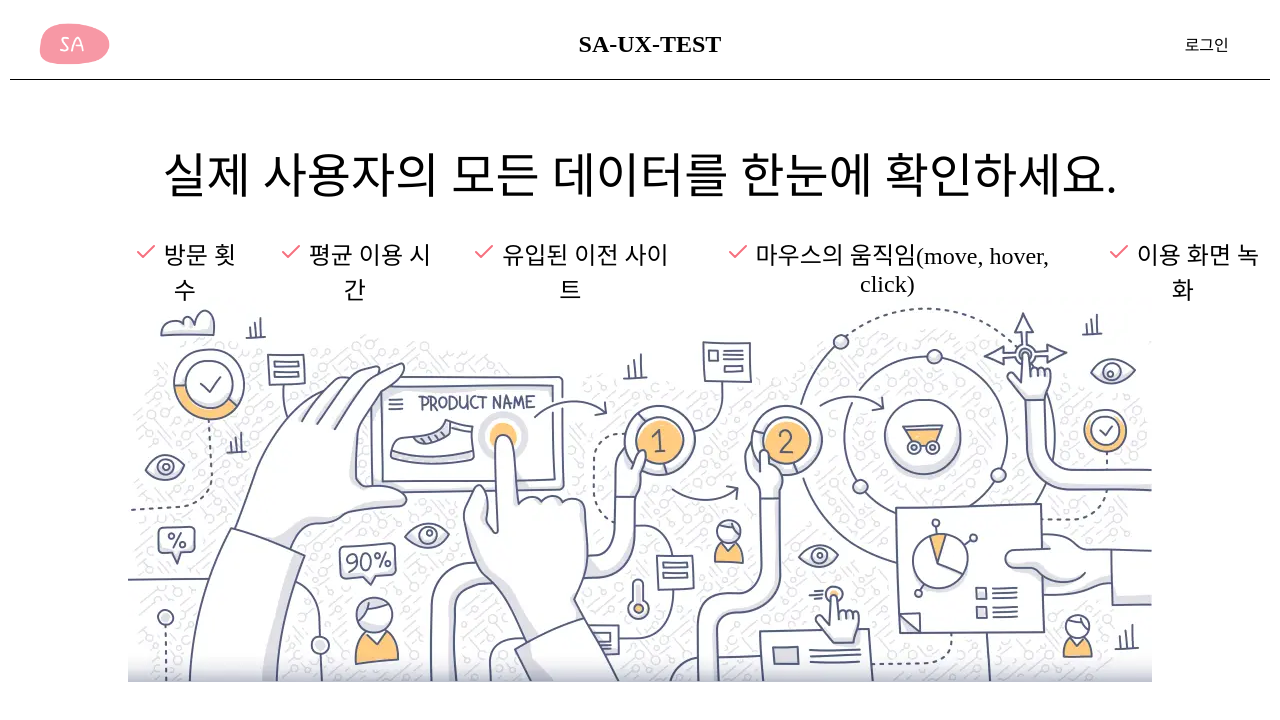
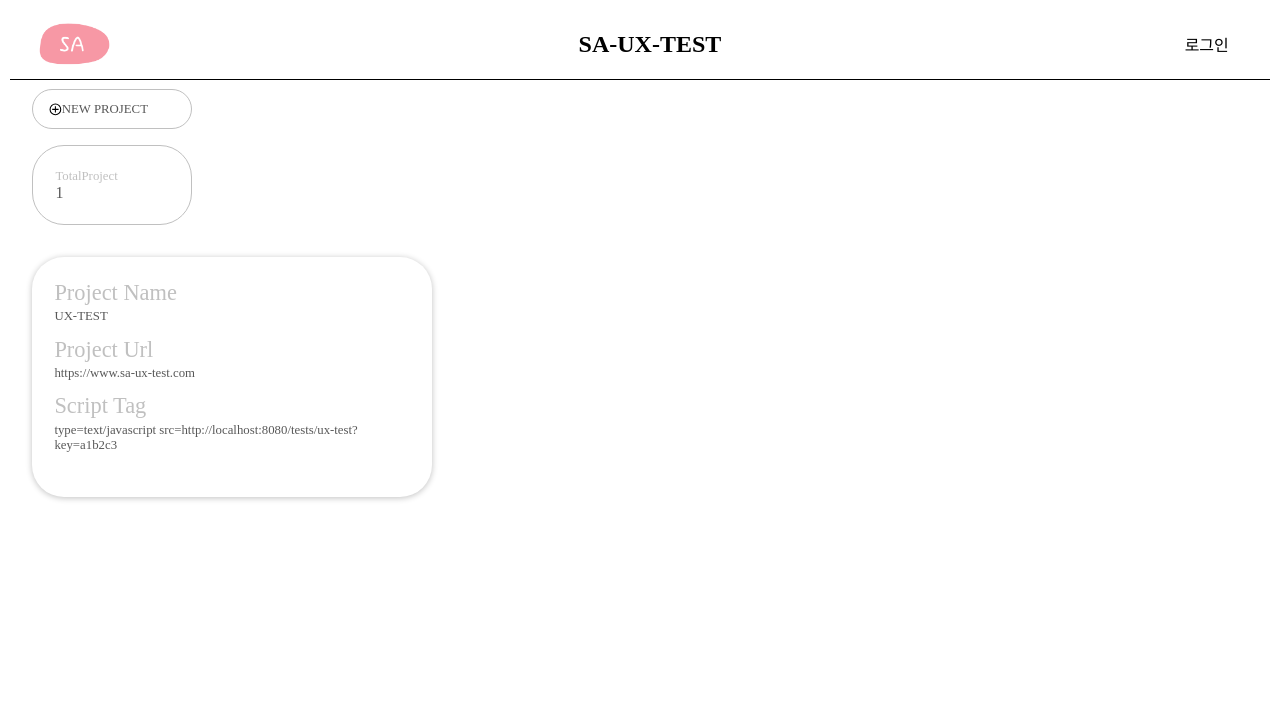
Before and after one commit to comtlee/sa-ux-test-client, a React (Create React App) app: page /Projects in a window 1280 px wide. Shown: the top 720 px of the page. Built offline with nearby package versions, Linux system fonts and the light colour scheme; no server answers; a web font is replaced by a local one.

Commit message:
✨Feat: 프로젝트 리스트 페이지 구현

```diff
--- a/package.json
+++ b/package.json
@@ -1,6 +1,6 @@
 {
   "name": "sa-ux-test-client",
-  "version": "0.3.2",
+  "version": "0.4.1",
   "private": true,
   "repository": "https://github.com/comt-mix/sa-ux-test-client.git",
   "author": "Sang-a Lee <comt-mix@gmail.com>",
@@ -15,6 +15,7 @@
     "react": "^18.2.0",
     "react-dom": "^18.2.0",
     "react-icons": "^4.6.0",
+    "react-router-dom": "^6.4.3",
     "react-scripts": "5.0.1",
     "styled-components": "^5.3.6"
   },
--- a/src/app/App.js
+++ b/src/app/App.js
@@ -1,11 +1,14 @@
 import React from "react";
+import { Route, Routes } from "react-router-dom";
 import Main from "../pages/Main";
+import Projects from "../pages/Projects";
 
 const App = () => {
   return (
-    <>
-      <Main />
-    </>
+    <Routes>
+      <Route path="/" element={<Main />} />
+      <Route path="/Projects" element={<Projects />} />
+    </Routes>
   );
 };
 
--- a/src/components/Header/Header.js
+++ b/src/components/Header/Header.js
@@ -1,4 +1,5 @@
 import React from "react";
+import { useNavigate } from "react-router-dom";
 import { signInWithPopup } from "firebase/auth";
 import { auth, provider } from "../../config/firebase";
 import axios from "axios";
@@ -6,7 +7,21 @@ import { DOMAIN } from "../../config/domain";
 import styled from "styled-components";
 
 const Header = () => {
+  const navigate = useNavigate();
+
+  const user = localStorage.getItem("name");
+
+  let userName = "";
+
+  if (user) {
+    userName = user.replace(/"/g, "");
+  }
+
   const handleLogin = async () => {
+    if (userName) {
+      return;
+    }
+
     try {
       const signInUser = await signInWithPopup(auth, provider);
       const { user } = signInUser;
@@ -25,7 +40,8 @@ const Header = () => {
         },
       );
 
-      localStorage.setItem("token", JSON.stringify(response.data.user.name));
+      localStorage.setItem("name", JSON.stringify(response.data.user.name));
+      navigate("/Projects");
     } catch (error) {
       console.error(error);
     }
@@ -35,7 +51,14 @@ const Header = () => {
     <Wrapper>
       <HeaderImg src="/images/sa.png" alt="logo" />
       <h2>SA-UX-TEST</h2>
-      <LoginButton onClick={handleLogin}>로그인</LoginButton>
+      <HeaderButton>
+        <LoginButton onClick={handleLogin}>
+          {userName ? userName : "로그인"}
+        </LoginButton>
+        {userName && (
+          <LogoutButton onClick={handleLogin}>로그아웃</LogoutButton>
+        )}
+      </HeaderButton>
     </Wrapper>
   );
 };
@@ -44,8 +67,8 @@ const Wrapper = styled.div`
   display: flex;
   justify-content: space-between;
   align-items: center;
+  margin: 0.6rem;
   padding: 0.6rem;
-  margin: 0.6rem;
   border-bottom: 0.1rem solid black;
 `;
 
@@ -53,6 +76,10 @@ const HeaderImg = styled.img`
   width: 80px;
   height: 50px;
   margin-left: 1rem;
+`;
+
+const HeaderButton = styled.div`
+  display: flex;
 `;
 
 const LoginButton = styled.button`
@@ -63,4 +90,12 @@ const LoginButton = styled.button`
   background-color: transparent;
 `;
 
+const LogoutButton = styled.button`
+  margin-right: 2rem;
+  border-style: none;
+  font-size: 1rem;
+  cursor: pointer;
+  background-color: transparent;
+`;
+
 export default Header;
--- a/src/components/Main/Content.js
+++ b/src/components/Main/Content.js
@@ -8,19 +8,19 @@ const Content = () => {
       <HeadText>실제 사용자의 모든 데이터를 한눈에 확인하세요.</HeadText>
       <CheckList>
         <List>
-          <FiCheck color="#f67280" /> 방문 횟수
+          <FiCheck className="icon" /> 방문 횟수
         </List>
         <List>
-          <FiCheck color="#f67280" /> 평균 이용 시간
+          <FiCheck className="icon" /> 평균 이용 시간
         </List>
         <List>
-          <FiCheck color="#f67280" /> 유입된 이전 사이트
+          <FiCheck className="icon" /> 유입된 이전 사이트
         </List>
         <List>
-          <FiCheck color="#f67280" /> 마우스의 움직임(move, hover, click)
+          <FiCheck className="icon" /> 마우스의 움직임(move, hover, click)
         </List>
         <List>
-          <FiCheck color="#f67280" /> 이용 화면 녹화
+          <FiCheck className="icon" /> 이용 화면 녹화
         </List>
       </CheckList>
     </Wrapper>
@@ -31,8 +31,8 @@ const Wrapper = styled.div`
   display: flex;
   flex-direction: column;
   text-align: center;
+  width: 100vw;
   height: 100vh;
-  width: 100vw;
   background-image: url("/images/ux-test.png");
   background-repeat: no-repeat;
   background-position: center;
@@ -53,6 +53,10 @@ const CheckList = styled.div`
 const List = styled.div`
   margin: 0.8rem;
   font-size: 1.5rem;
+
+  .icon {
+    color: #f67280;
+  }
 `;
 
 export default Content;
--- /dev/null
+++ b/src/components/Projects/ProjectLists.js
@@ -0,0 +1,52 @@
+import React from "react";
+import styled from "styled-components";
+
+const ProjectLists = () => {
+  return (
+    <Wrapper>
+      <ContentsList>
+        <Title>Project Name</Title>
+        <Content>UX-TEST</Content>
+      </ContentsList>
+      <ContentsList>
+        <Title>Project Url</Title>
+        <Content>https://www.sa-ux-test.com</Content>
+      </ContentsList>
+      <ContentsList>
+        <Title>Script Tag</Title>
+        <Content>
+          type=text/javascript
+          src=http://localhost:8080/tests/ux-test?key=a1b2c3
+        </Content>
+      </ContentsList>
+    </Wrapper>
+  );
+};
+
+const Wrapper = styled.div`
+  display: flex;
+  flex-direction: column;
+  width: 50vmin;
+  height: 30vmin;
+  margin: 2rem;
+  padding: 1rem;
+  border-radius: 2rem;
+  box-shadow: 0 1px 6px 0 #c0c0c0;
+`;
+
+const ContentsList = styled.div`
+  margin: 0.4rem;
+`;
+
+const Title = styled.div`
+  margin-bottom: 0.2rem;
+  font-size: 1.4rem;
+  color: #c0c0c0;
+`;
+
+const Content = styled.div`
+  font-size: 0.8rem;
+  color: #585858;
+`;
+
+export default ProjectLists;
--- /dev/null
+++ b/src/components/Projects/TotalProject.js
@@ -0,0 +1,56 @@
+import React from "react";
+import { GrAddCircle } from "react-icons/gr";
+import styled from "styled-components";
+
+const TotalProject = () => {
+  return (
+    <Wrapper>
+      <ProjectAdd>
+        <GrAddCircle /> NEW PROJECT
+      </ProjectAdd>
+      <ProjectCount>
+        <Text>TotalProject</Text>
+        <Number>1</Number>
+      </ProjectCount>
+    </Wrapper>
+  );
+};
+
+const Wrapper = styled.div`
+  display: inline-flex;
+  flex-direction: column;
+  margin: 0 2rem;
+`;
+
+const ProjectAdd = styled.div`
+  display: flex;
+  align-items: center;
+  width: 20vmin;
+  height: 5vmin;
+  margin-bottom: 1rem;
+  padding: 1rem;
+  border: 0.1rem solid #c0c0c0;
+  border-radius: 2rem;
+  font-size: 0.8rem;
+  color: #585858;
+`;
+
+const ProjectCount = styled.div`
+  display: inline-block;
+  flex-direction: column;
+  width: 20vmin;
+  padding: 1.4rem;
+  border: 0.1rem solid #c0c0c0;
+  border-radius: 2rem;
+`;
+
+const Text = styled.div`
+  font-size: 0.8rem;
+  color: #c0c0c0;
+`;
+
+const Number = styled.div`
+  color: #585858;
+`;
+
+export default TotalProject;
--- a/src/index.js
+++ b/src/index.js
@@ -1,12 +1,13 @@
 import React from "react";
 import ReactDOM from "react-dom/client";
+import { BrowserRouter as Router } from "react-router-dom";
 import GlobalStyle from "./shared/GlobalStyle";
 import App from "./app/App";
 
 const root = ReactDOM.createRoot(document.getElementById("root"));
 root.render(
-  <React.StrictMode>
+  <Router>
     <GlobalStyle />
     <App />
-  </React.StrictMode>,
+  </Router>,
 );
--- a/src/pages/Main.js
+++ b/src/pages/Main.js
@@ -1,6 +1,6 @@
 import React from "react";
+import Header from "../components/Header/Header";
 import Content from "../components/Main/Content";
-import Header from "../components/Header/Header";
 
 const Main = () => {
   return (
--- /dev/null
+++ b/src/pages/Projects.js
@@ -0,0 +1,16 @@
+import React from "react";
+import Header from "../components/Header/Header";
+import TotalProject from "../components/Projects/TotalProject";
+import ProjectLists from "../components/Projects/ProjectLists";
+
+const Projects = () => {
+  return (
+    <>
+      <Header />
+      <TotalProject />
+      <ProjectLists />
+    </>
+  );
+};
+
+export default Projects;
```
Also changed, not shown: 1 other file (tests, documents, lock files or other folders).
